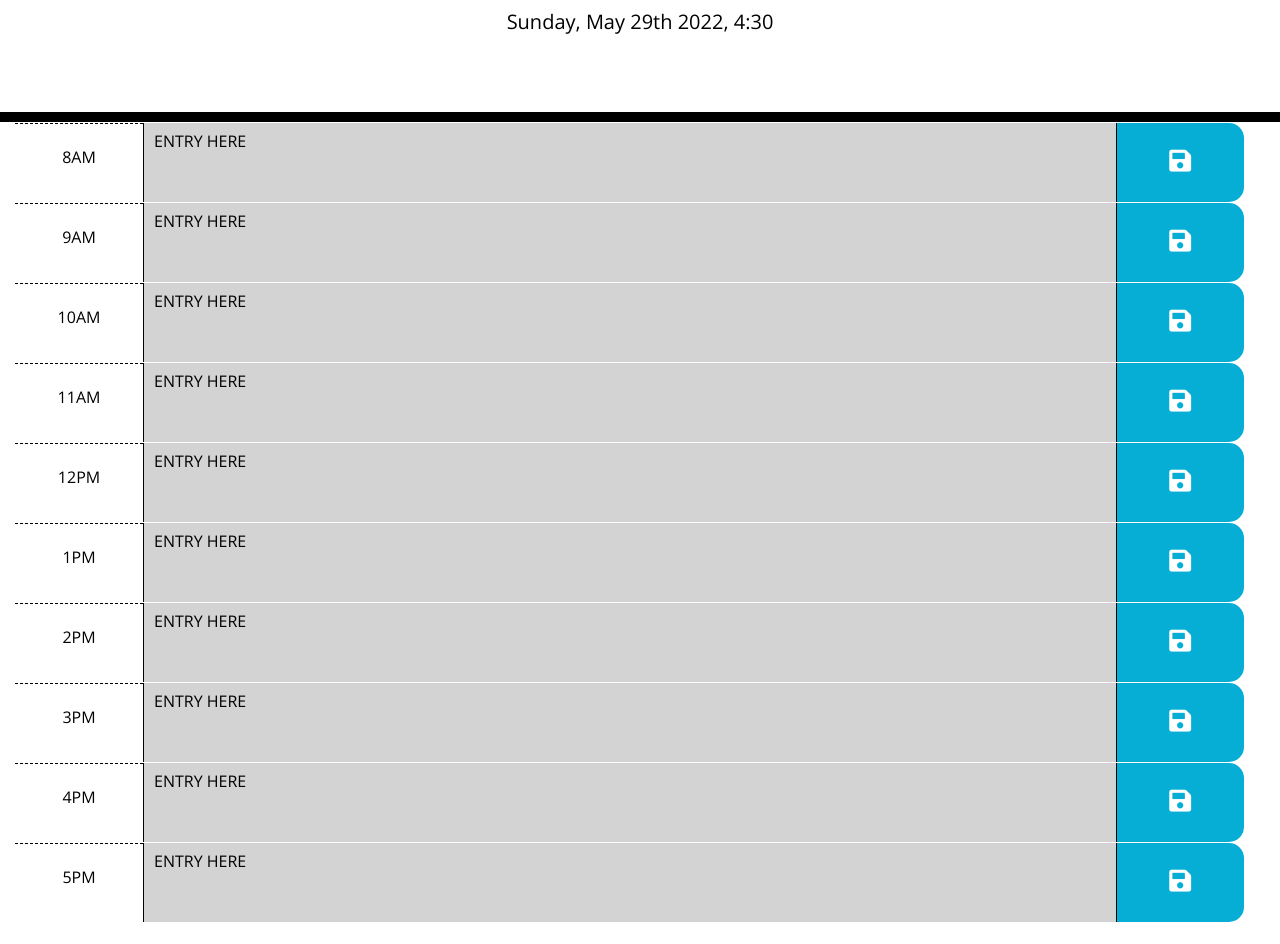
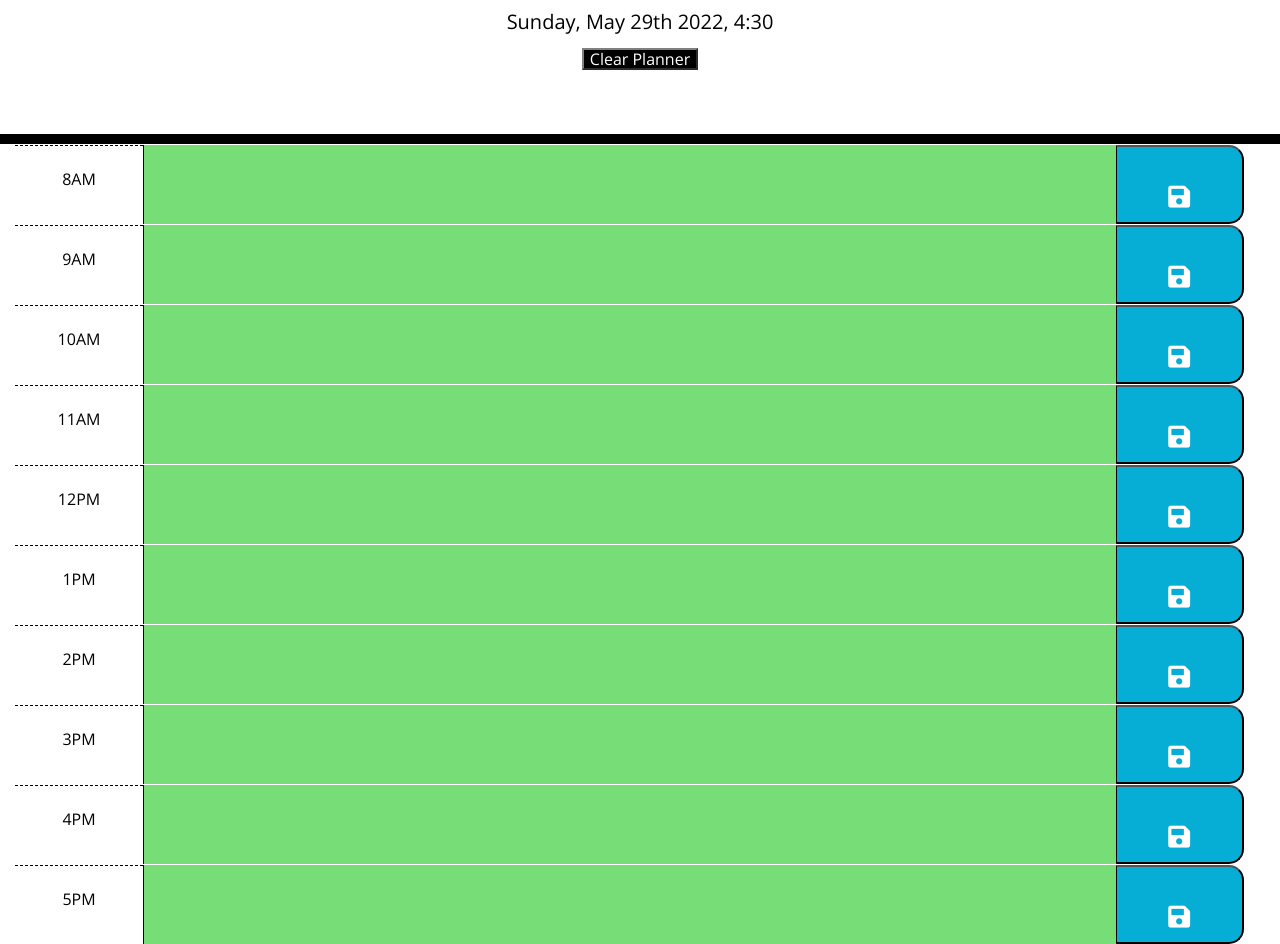
Before and after one commit to NaNifer/Personal-Workday-Scheduler-h5, a plain HTML site: page index.html in a window 1280 px wide. Shown: the part 182-1126 px from the top of the page. Before the commit the page ends 1104 px from the top, so only its background shows below. Drawn offline with nearby package versions, Linux system fonts and the light colour scheme.

Commit message:
funtioning planner with polished css

```diff
--- a/assets/css/style.css
+++ b/assets/css/style.css
@@ -91,3 +91,17 @@ i {
   color: #000000;
   transition: all 0.3s ease-in-out;
 }
+
+#clearStorage {
+  background-color: #000000;
+  color: white;
+  border-color: grey;
+}
+
+
+#clearStorage:hover {
+  background-color: grey;
+  color: black;
+  border-color: grey;
+  transition: all 0.3s ease-in-out;
+}
--- a/assets/js/script.js
+++ b/assets/js/script.js
@@ -1,13 +1,40 @@
-var today = moment();
+// Global Variables
+let today = moment();
+let now = moment().hour();
+
+// Prints current date/time under header
 $("#currentDay").text(today.format("dddd, MMMM Do YYYY, h:mm"));
 
-var now = moment().format('HH:mm');
-console.log(now)
+// Runs scheduleLoad on ready
+$(document).ready(scheduleLoad);
 
-console.log(moment('8:01', "HH:mm").isBetween('8:00', '8:59', "HH:mm", "HH:mm"));
+// Set colors of hour slots, and inputs local storage.
+function scheduleLoad() {
+    for (i = 8; i <= 17; i++) {
+        if (i < now) {
+            $("#text" + i).removeClass('future').removeClass('present').addClass("past");
+        } else if (i > now) {
+            $("#text" + i).removeClass('present').removeClass('past').addClass("future");
+        } else {
+            $("#text" + i).removeClass('future').removeClass('past').addClass('present');
+        }
+        $("#text" + i).text(localStorage.getItem("text" + i))
+    }
+}
 
-// let amBox8El = $('#amBox8')
+// Function to check every 15 mins to update colors
+setInterval(scheduleLoad, 1000 * 60);
 
+// All save buttons put input into local storage onclick.
+$('.saveBtn').on("click", function (event) {
+    console.log(event);
+    var keyName = $(this).siblings('.entryHere').attr('id');
+    var textValue = $(this).siblings('.entryHere').val();
+    localStorage.setItem(keyName, textValue);
+})
 
-// Check to see all timeBoxes are between their respe tive times
-// If yes = green CSS, If Before = RED, If after
+// Bonus: Clear local storage button
+$('#clearStorage').on("click", function () {
+    localStorage.clear();
+    scheduleLoad();
+})
--- a/index.html
+++ b/index.html
@@ -19,57 +19,59 @@
     <h1 class="display-3">Work Day Scheduler</h1>
     <p class="lead description">A simple calendar app for scheduling your work day</p>
     <p id="currentDay" class="lead"></p>
+    <button id="clearStorage">Clear Planner</button>
   </header>
   <!-- Timeblocks go here -->
-  <section id="amBox8" class="time-block row">
+  <section id="hourBox8" class="time-block row">
     <div class="hour">8AM</div>
-    <textarea class="past">ENTRY HERE</textarea>
-    <div class="saveBtn"><i class="fas fa-save"></i></div>
+    <textarea class="past entryHere" id="text8"></textarea>
+    <button class="saveBtn"><i class="fas fa-save"></i></button>
   </section>
-  <section id="amBox9" class="time-block row">
+
+  <section id="hourBox9" class="time-block row">
     <div class="hour">9AM</div>
-    <textarea class="past">ENTRY HERE</textarea>
-    <div class="saveBtn"><i class="fas fa-save"></i></div>
+    <textarea class="past entryHere" id="text9"></textarea>
+    <button class="saveBtn"><i class="fas fa-save"></i></button>
   </section>
-  <section id="amBox10" class="time-block row">
+  <section id="hourBox10" class="time-block row">
     <div class="hour">10AM</div>
-    <textarea class="past">ENTRY HERE</textarea>
-    <div class="saveBtn"><i class="fas fa-save"></i></div>
+    <textarea class="past entryHere" id="text10"></textarea>
+    <button class="saveBtn"><i class="fas fa-save"></i></button>
   </section>
-  <section id="amBox11" class="time-block row">
+  <section id="hourBox11" class="time-block row">
     <div class="hour">11AM</div>
-    <textarea class="past">ENTRY HERE</textarea>
-    <div class="saveBtn"><i class="fas fa-save"></i></div>
+    <textarea class="past entryHere" id="text11"></textarea>
+    <button class="saveBtn"><i class="fas fa-save"></i></button>
   </section>
-  <section id="pmBox12" class="time-block row">
+  <section id="hourBox12" class="time-block row">
     <div class="hour">12PM</div>
-    <textarea class="past">ENTRY HERE</textarea>
-    <div class="saveBtn"><i class="fas fa-save"></i></div>
+    <textarea class="past entryHere" id="text12"></textarea>
+    <button class="saveBtn"><i class="fas fa-save"></i></button>
   </section>
-  <section id="pmBox1" class="time-block row">
+  <section id="hourBox13" class="time-block row">
     <div class="hour">1PM</div>
-    <textarea class="past">ENTRY HERE</textarea>
-    <div class="saveBtn"><i class="fas fa-save"></i></div>
+    <textarea class="past entryHere" id="text13"></textarea>
+    <button class="saveBtn"><i class="fas fa-save"></i></button>
   </section>
-  <section id="pmBox2" class="time-block row">
+  <section id="hourBox14" class="time-block row">
     <div class="hour">2PM</div>
-    <textarea class="past">ENTRY HERE</textarea>
-    <div class="saveBtn"><i class="fas fa-save"></i></div>
+    <textarea class="past entryHere" id="text14"></textarea>
+    <button class="saveBtn"><i class="fas fa-save"></i></button>
   </section>
-  <section id="pmBox3" class="time-block row">
+  <section id="hourBox15" class="time-block row">
     <div class="hour">3PM</div>
-    <textarea class="past">ENTRY HERE</textarea>
-    <div class="saveBtn"><i class="fas fa-save"></i></div>
+    <textarea class="past entryHere" id="text15"></textarea>
+    <button class="saveBtn"><i class="fas fa-save"></i></button>
   </section>
-  <section id="pmBox4" class="time-block row">
+  <section id="hourBox16" class="time-block row">
     <div class="hour">4PM</div>
-    <textarea class="past">ENTRY HERE</textarea>
-    <div class="saveBtn"><i class="fas fa-save"></i></div>
+    <textarea class="past entryHere" id="text16"></textarea>
+    <button class="saveBtn"><i class="fas fa-save"></i></button>
   </section>
-  <section id="pmBox5" class="time-block row">
+  <section id="hourBox17" class="time-block row">
     <div class="hour">5PM</div>
-    <textarea class="past">ENTRY HERE</textarea>
-    <div class="saveBtn"><i class="fas fa-save"></i></div>
+    <textarea class="past entryHere" id="text17"></textarea>
+    <button class="saveBtn"><i class="fas fa-save"></i></button>
   </section>
 
 
```
